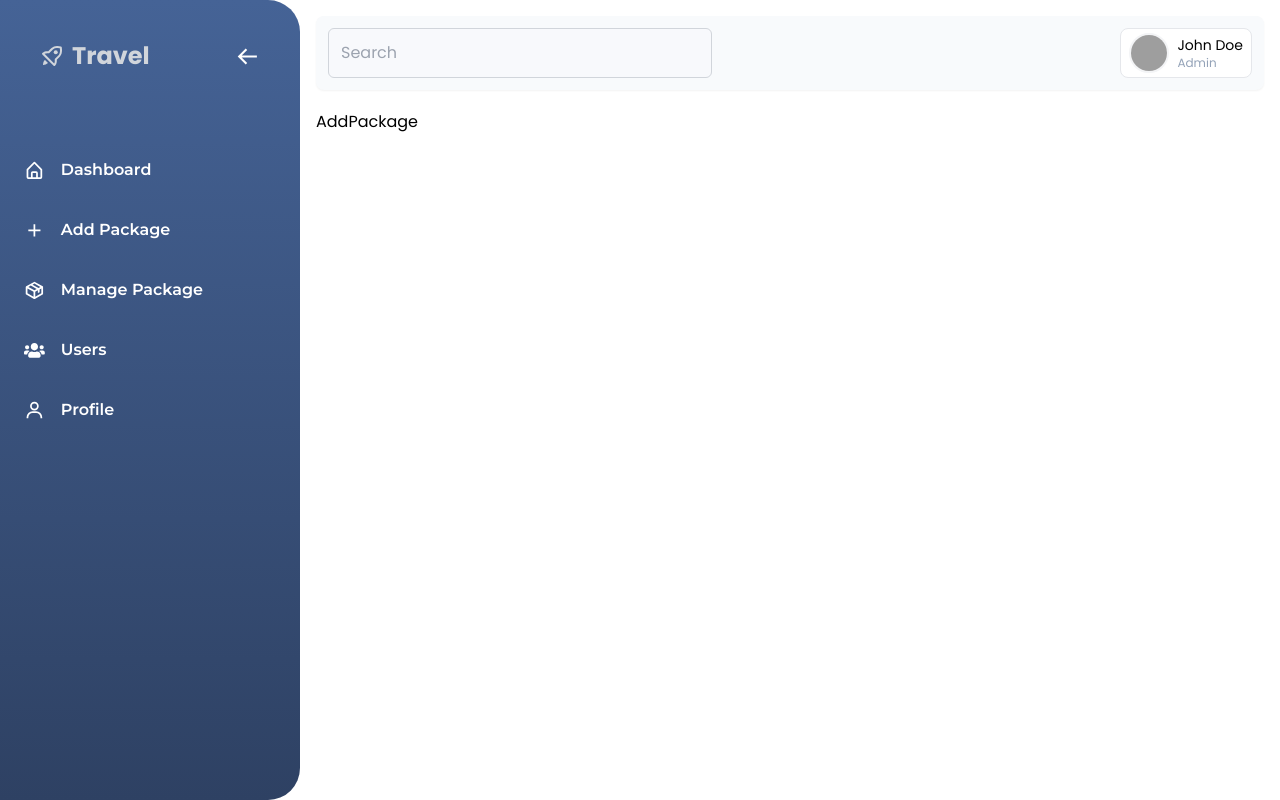
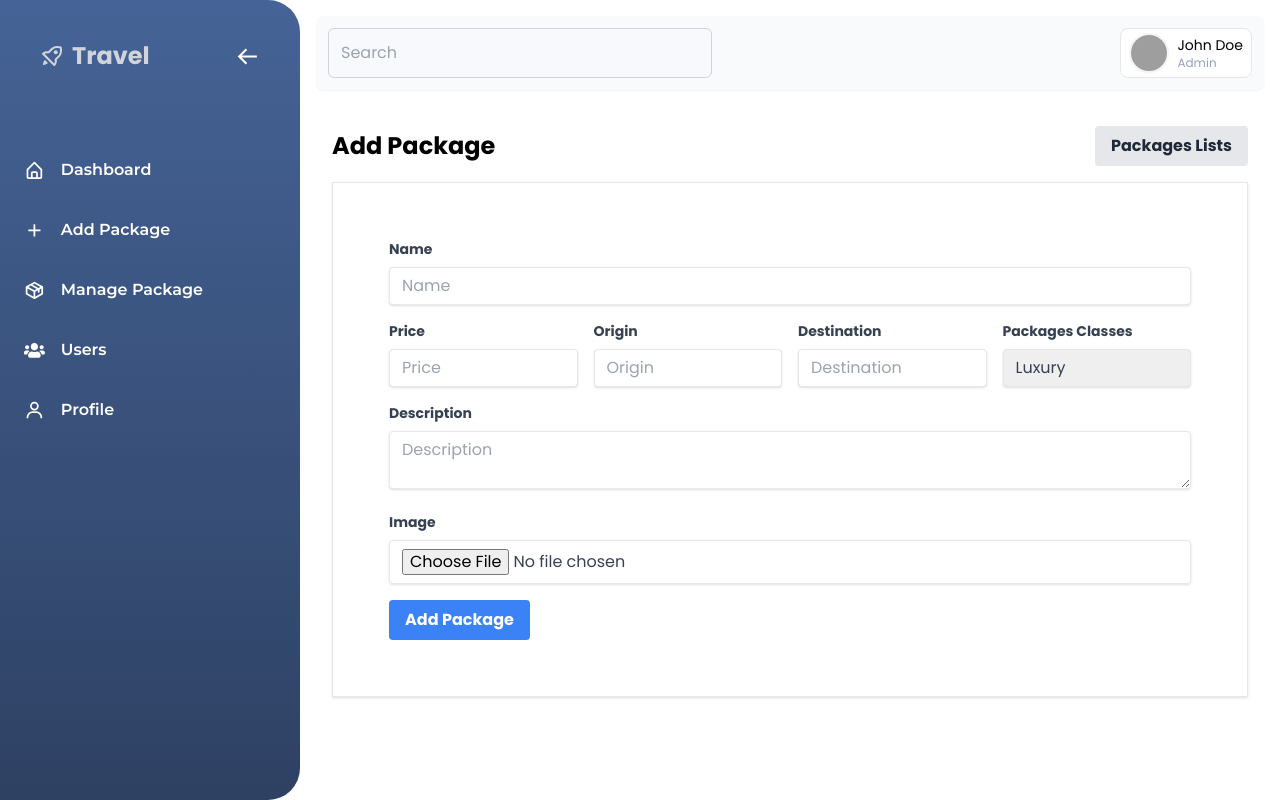
Before and after one commit to sixavengers/travel-agency-client, a React (Create React App) app: page /dashboard/package/add in a window 1280 px wide. Built offline with nearby package versions, Linux system fonts and the light colour scheme; grey boxes are pictures that could not be loaded.

Commit message:
added input for add packages

```diff
--- /dev/null
+++ b/src/components/InputLabel.tsx
@@ -0,0 +1,12 @@
+type Props = {};
+
+const InputLabel = (props: Props) => {
+  return (
+    <div>
+      <label htmlFor="">Name</label>
+      <input type="text" />
+    </div>
+  );
+};
+
+export default InputLabel;
--- a/src/pages/Dashboard/Packages/AddPackage/AddPackage.tsx
+++ b/src/pages/Dashboard/Packages/AddPackage/AddPackage.tsx
@@ -1,7 +1,135 @@
+import { Link } from "react-router-dom";
+
 type Props = {};
 
 const AddPackage = (props: Props) => {
-  return <div>AddPackage</div>;
+  return (
+    <div>
+      <div className="p-4">
+        <div className="title flex items-center justify-between">
+          <h1 className="text-2xl font-bold">Add Package</h1>
+          <Link to="/dashboard/packages">
+            <button className="bg-gray-200 hover:bg-gray-300 text-gray-800 font-bold py-2 px-4 rounded inline-flex items-center">
+              Packages Lists
+            </button>
+          </Link>
+        </div>
+
+        <div className="mt-4 p-14 shadow border">
+          <form>
+            <div className="mb-4">
+              <label
+                className="block text-gray-700 text-sm font-bold mb-2"
+                htmlFor="name"
+              >
+                Name
+              </label>
+              <input
+                className="shadow appearance-none border rounded w-full py-2 px-3 text-gray-700 leading-tight focus:outline-none focus:shadow-outline"
+                id="name"
+                type="text"
+                placeholder="Name"
+              />
+            </div>
+            {/* Input Group GRIDS */}
+            <div className="grid grid-cols-1 sm:grid-cols-2 md:grid-cols-3 lg:grid-cols-4 gap-4">
+              <div className="mb-4">
+                <label
+                  className="block text-gray-700 text-sm font-bold mb-2"
+                  htmlFor="price"
+                >
+                  Price
+                </label>
+                <input
+                  className="shadow appearance-none border rounded w-full py-2 px-3 text-gray-700 leading-tight focus:outline-none focus:shadow-outline"
+                  id="price"
+                  type="text"
+                  placeholder="Price"
+                />
+              </div>
+              <div className="mb-4">
+                <label
+                  className="block text-gray-700 text-sm font-bold mb-2"
+                  htmlFor="Origin"
+                >
+                  Origin
+                </label>
+                <input
+                  className="shadow appearance-none border rounded w-full py-2 px-3 text-gray-700 leading-tight focus:outline-none focus:shadow-outline"
+                  id="Origin"
+                  type="text"
+                  placeholder="Origin"
+                />
+              </div>
+              <div className="mb-4">
+                <label
+                  className="block text-gray-700 text-sm font-bold mb-2"
+                  htmlFor="Destination"
+                >
+                  Destination
+                </label>
+                <input
+                  className="shadow appearance-none border rounded w-full py-2 px-3 text-gray-700 leading-tight focus:outline-none focus:shadow-outline"
+                  id="Destination"
+                  type="text"
+                  placeholder="Destination"
+                />
+              </div>
+              <div className="mb-4">
+                <label
+                  className="block text-gray-700 text-sm font-bold mb-2"
+                  htmlFor="packageClasses"
+                >
+                  Packages Classes
+                </label>
+                <select className="shadow appearance-none border rounded w-full py-2 px-3 text-gray-700 leading-tight focus:outline-none focus:shadow-outline">
+                  <option value="Luxury">Luxury</option>
+                  <option value="Mid Range">Mid Range</option>
+                  <option value="Budget">Budget</option>
+                </select>
+              </div>
+            </div>
+            {/* input groups GRIDS END */}
+            <div className="mb-4">
+              <label
+                className="block text-gray-700 text-sm font-bold mb-2"
+                htmlFor="description"
+              >
+                Description
+              </label>
+              <textarea
+                className="shadow appearance-none border rounded w-full py-2 px-3 text-gray-700 leading-tight focus:outline-none focus:shadow-outline"
+                id="description"
+                placeholder="Description"
+              />
+            </div>
+            <div className="mb-4">
+              <label
+                className="block text-gray-700 text-sm font-bold mb-2"
+                htmlFor="image"
+              >
+                Image
+              </label>
+              <input
+                className="shadow appearance-none border rounded w-full py-2 px-3 text-gray-700 leading-tight focus:outline-none focus:shadow-outline"
+                id="image"
+                type="file"
+                placeholder="Image"
+              />
+            </div>
+            <div className="flex items-center justify-between">
+              <button
+                className="bg-blue-500 hover:bg-blue-700 text-white font-bold py-2 px-4 rounded focus:outline-none focus:shadow-outline"
+                type="button"
+              >
+                Add Package
+              </button>
+            </div>
+          </form>
+        </div>
+      </div>
+    </div>
+  );
 };
 
 export default AddPackage;
```
